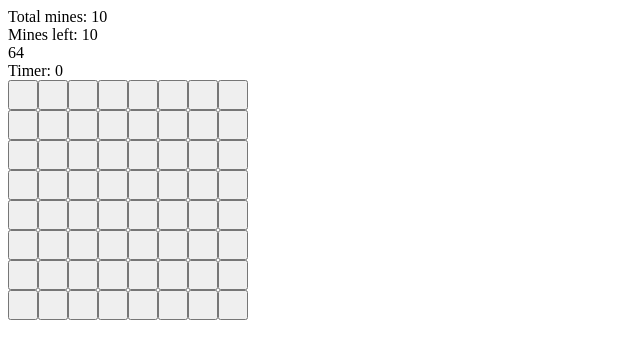
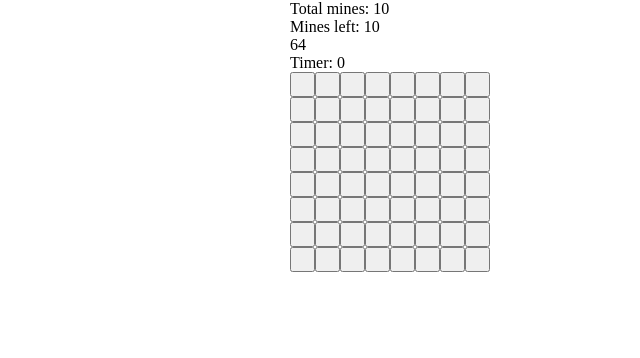
Before and after one commit to shadyman32/react-minesweeper, a React (Create React App) app: page / in a window 1280 px wide. Shown: the top 358 px of the page, without its empty margins (0-640 px from the left). Built offline with nearby package versions, Linux system fonts and the light colour scheme.

Commit message:
updated styles

```diff
--- a/src/styles.css
+++ b/src/styles.css
@@ -1,8 +1,15 @@
+body {
+    max-width: 700px;
+    margin: 0 auto;
+}
+
 .square {
-    height: 30px;
-    width: 30px;
+    height: 25px;
+    width: 25px;
     padding: 0px;
     float: left;
+    font-size: 1em;
+    font-weight: bolder;
 }
 
 .square-1 {
```
